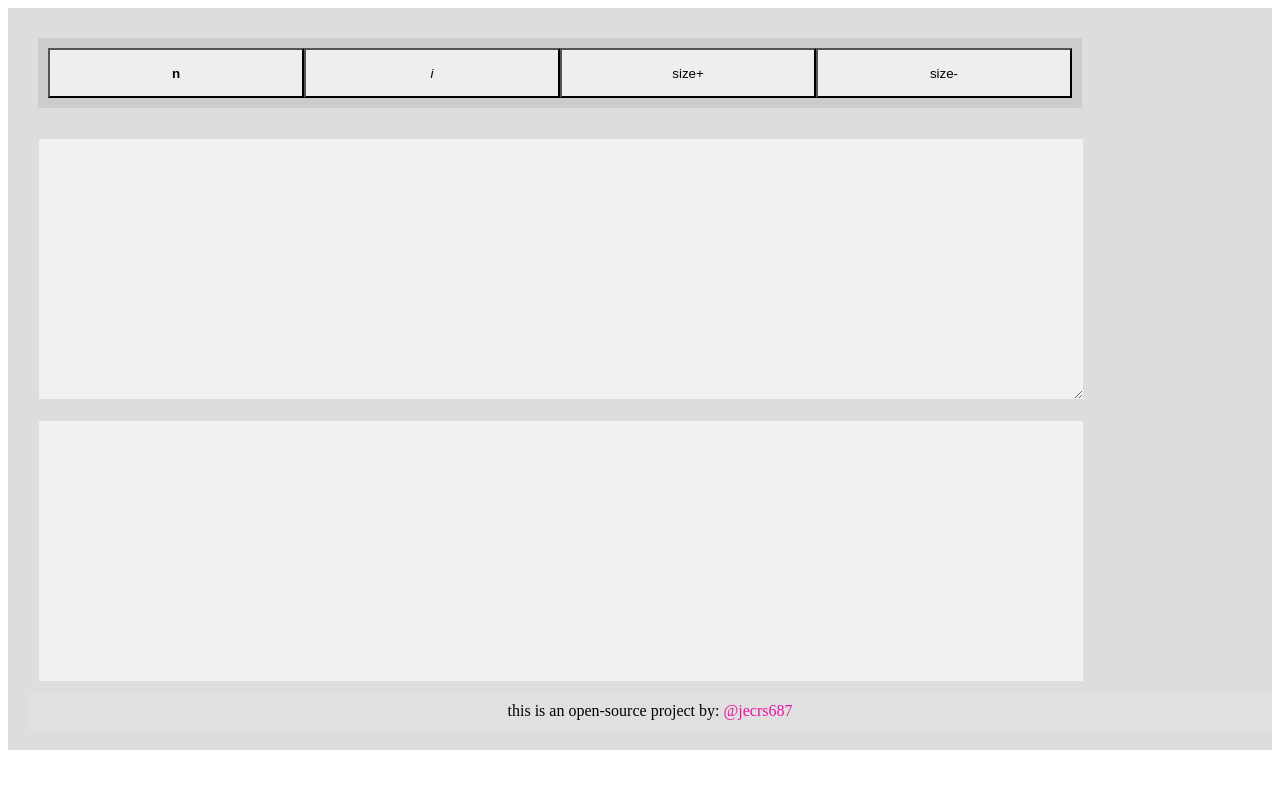
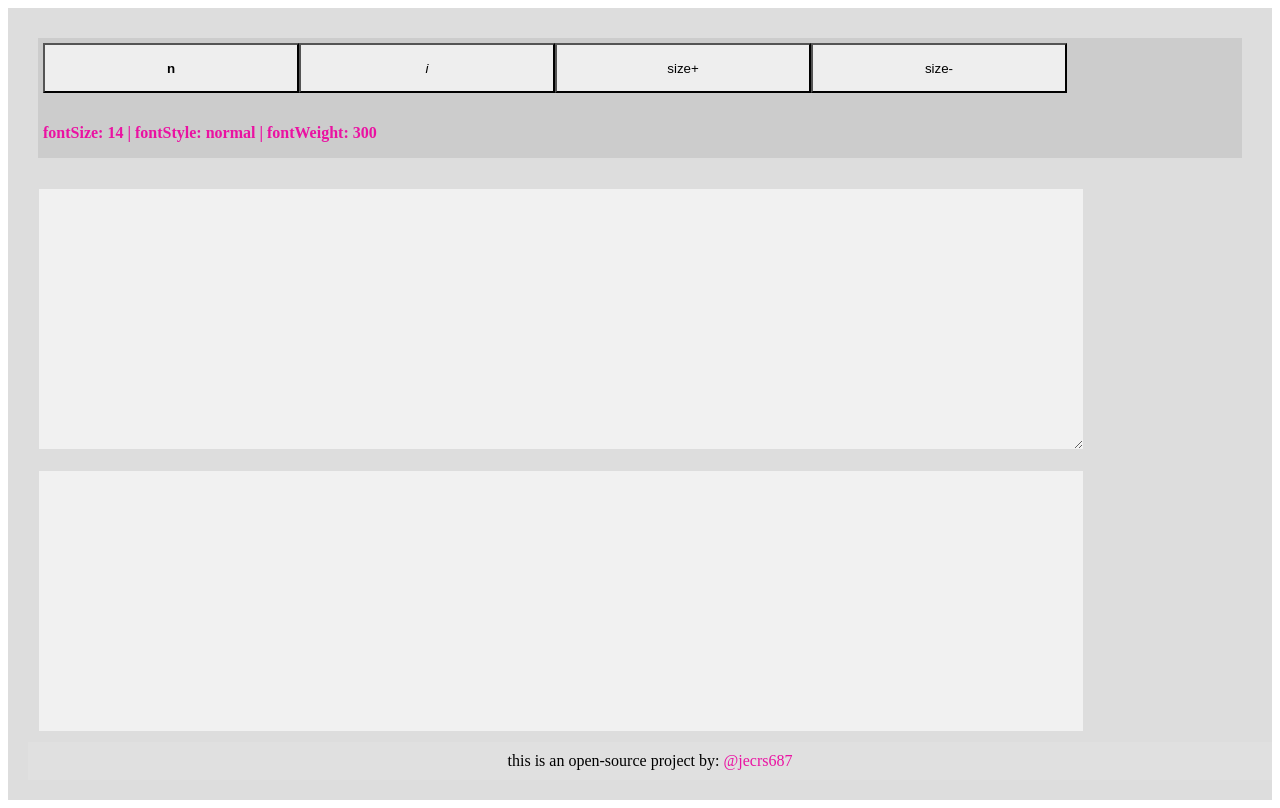
Before and after one commit to jecrs687/rich-text-editor, a React (Create React App) app: page / in a window 1280 px wide. Built offline with nearby package versions, Linux system fonts and the light colour scheme.

Commit message:
the first project

```diff
--- a/src/App.css
+++ b/src/App.css
@@ -6,14 +6,22 @@
   background-color: #ddd;
   flex: 1;
 }
-.App-head{
+.App-head-box{
   display: flex;
-  padding: 10px;
+  padding: 5px;
   background-color: #ccc;
   height: 50px;
   width:  80vw;
+}
+.App-head{
+  display: flex;
+  flex-direction: column;
+  background-color: #ccc;
   margin: 10px;
 
+}
+.App-head h4{
+color: #ea12a2;
 }
 .App-head button{
   flex:1
@@ -48,3 +56,4 @@ a{
   text-decoration-line: none;
   color:#ea12a2;
 }
+@media
--- a/src/App.js
+++ b/src/App.js
@@ -1,6 +1,7 @@
 import React from 'react';
 import './App.css';
 import { useState } from 'react';
+
 function Button({children, onClick}){
   const [isSelected, select]= useState(false)
   return(
@@ -11,39 +12,103 @@ function Button({children, onClick}){
       </button>
     )
 }
+function Button2({children, onClick}){
+  return(
+      <button
+      style={{backgroundColor: '#eee'}}
+
+      onClick={()=>{onClick(children);}} >
+        {children}
+      </button>
+    )
+}
+
+function Text({text}){
+
+  return(
+    <p>{text}</p>
+  )
+}
+
 function App() {
   const [value, setValue] = useState("")
-  const [selecteds, setSelects]= useState([])
+  // const [selecteds, setSelects]= useState([])
+  const [reload, setReload] = useState(true)
+  const [style, setStyle] = useState({
+    fontSize:14,
+    fontWeight:'300',
+    fontStyle:'normal'
+  })
   var text;
   function handleclick(value){
     value = value.props? value.props.children:value;
-    if(selecteds.indexOf(value)===-1){
-      setSelects([...selecteds,value])
-    }else{
-      var temp = selecteds;
-      temp.splice(selecteds.indexOf(value),1);
-      setSelects(temp)
-    }
-    console.log(selecteds)
+    var temp=style;
+    console.log({...style})
+    console.log(value)
+    switch(value){
+      case 'i':
+        if(temp.fontStyle==='normal'){
+          temp.fontStyle='italic'
+          setStyle(temp)
+        }else{
+         temp.fontStyle='normal'
+          setStyle(temp)
+        }
+        break;
+      case "size+":
+        temp.fontSize=temp.fontSize+1
+        setStyle(temp)
+        break;
+      case "size-":
+        temp.fontSize=temp.fontSize-1
+        setStyle(temp)
+        break;
+      case "n":
+        if(temp.fontWeight==='300'){
+         temp.fontWeight='900'
+          setStyle(temp)}
+        else{temp.fontWeight='300'
+          setStyle(temp)}
+        break;
+      default:
+        break
+      }
+      setReload(!reload)
+    // if(selecteds.indexOf(value)===-1){
+    //   setSelects([...selecteds,value])
+    // }else{
+    //   temp = selecteds;
+    //   temp.splice(selecteds.indexOf(value),1);
+    //   setSelects(temp)
+    // }
+    // console.log(selecteds)
   }
   function write({target}){
     text = target.value
-    console.log(text)
+    console.log(value)
+
     setValue(target.value)
 
   }
   return (
     <div className="App">
       <div className="App-head">
-        <Button onClick={handleclick}><strong>n</strong></Button>
-        <Button onClick={handleclick}><i>i</i></Button>
-        <Button onClick={handleclick}>size+</Button>
-        <Button onClick={handleclick}>size-</Button>
+        <div className="App-head-box">
+
+          <Button onClick={handleclick}><strong>n</strong></Button>
+          <Button onClick={handleclick}><i>i</i></Button>
+          <Button2 onClick={handleclick}>size+</Button2>
+          <Button2 onClick={handleclick}>size-</Button2>
+        </div>
+        <div className="App-head-box">
+          <h4>fontSize: {style.fontSize} | fontStyle: {style.fontStyle} | fontWeight: {style.fontWeight}</h4>
+
+         </div>
       </div>
       <div className="App-body">
-        <textarea className="App-box"  type="text" value={value} onChange={write} />
+        <textarea style={{...style}} className="App-box"  type="text" value={value} onChange={write} />
         <div className='App-box'>
-          <texto text={text}/>
+          <Text text={text}/>
         </div>
       </div>
       <div className="App-footer">
```
